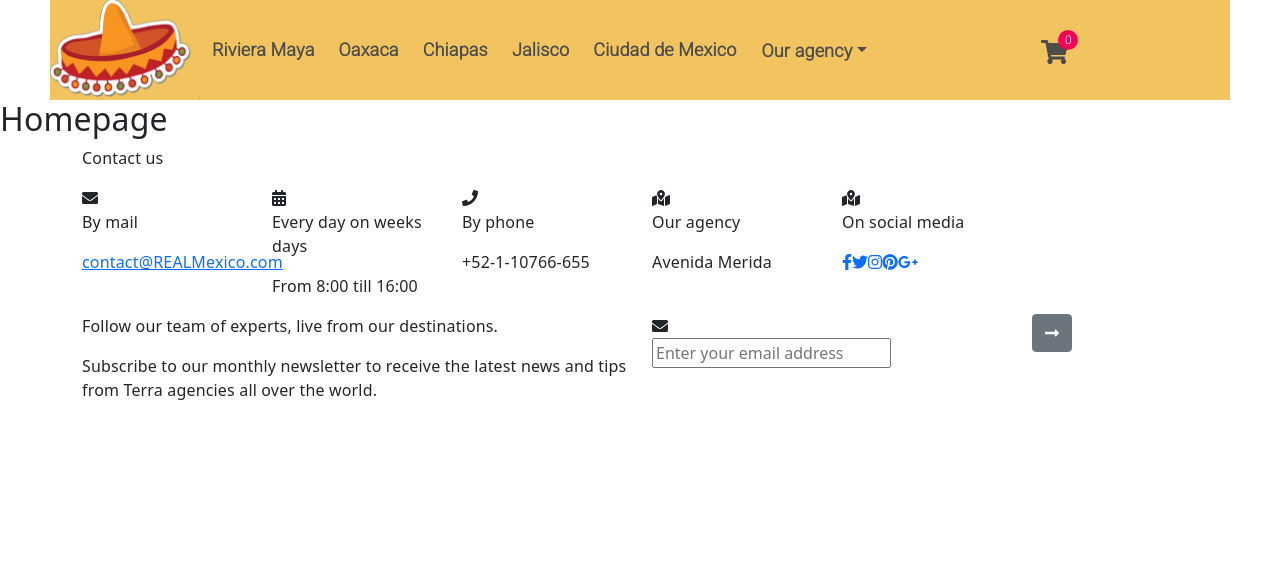
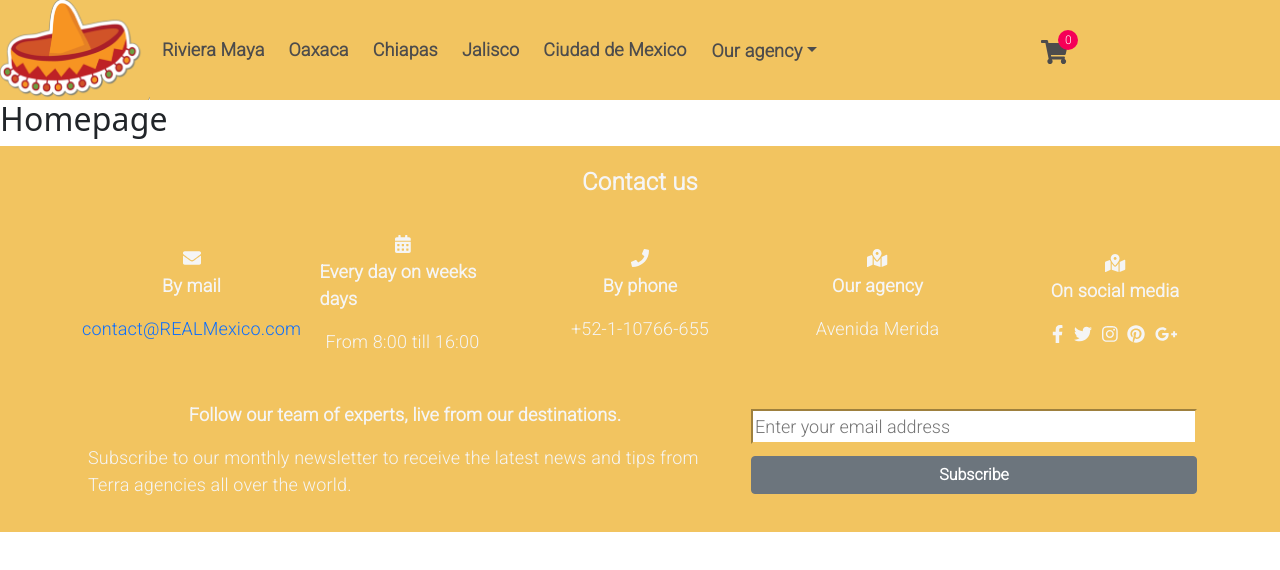
Before and after one commit to mwladyka126/REALMexico, a React (Create React App) app: page / in a window 1280 px wide. Shown: the top 570 px of the page. Built offline with nearby package versions, Linux system fonts and the light colour scheme.

Commit message:
add style to footer

```diff
--- a/src/components/layout/Footer/Footer.js
+++ b/src/components/layout/Footer/Footer.js
@@ -33,8 +33,8 @@ const Component = ({ className, children }) => (
         <div className={styles.footer__top__title}>
           <p> Contact us </p>
         </div>
-        <Row container spacing={3} className={styles.footer__top__inner}>
-          <Col xs="12" sm="6" md="2" className={styles.footer__top__col}>
+        <Row className={styles.footer__top__inner}>
+          <Col xs="12" sm="6" md="2" className={styles.footer__top__inner__col}>
             <FontAwesomeIcon
               icon={faEnvelope}
               href="contact@REALMexico.com"
@@ -42,27 +42,30 @@ const Component = ({ className, children }) => (
             />
             <p>By mail</p>
             <p className={styles.link}>
-              <Link to={`#`}>contact@REALMexico.com</Link>
+              <Link to={`#`} className={styles.link}>
+                contact@REALMexico.com
+              </Link>
             </p>
           </Col>
-          <Col xs="12" sm="6" md="2" className={styles.footer__top__col}>
+          <Col xs="12" sm="6" md="2" className={styles.footer__top__inner__col}>
             <FontAwesomeIcon icon={faCalendarAlt} className={styles.icon} />
             <p>Every day on weeks days</p>
             <p>From 8:00 till 16:00</p>
           </Col>
-          <Col xs="12" sm="6" md="2" className={styles.footer__top__col}>
+          <Col xs="12" sm="6" md="2" className={styles.footer__top__inner__col}>
             <FontAwesomeIcon icon={faPhone} className={styles.icon} />
             <p>By phone</p>
             <p>+52-1-10766-655</p>
           </Col>
-          <Col xs="12" sm="6" md="2" className={styles.footer__top__col}>
+          <Col xs="12" sm="6" md="2" className={styles.footer__top__inner__col}>
             <FontAwesomeIcon icon={faMapMarkedAlt} className={styles.icon} />
             <p>Our agency</p>
             <p>Avenida Merida</p>
           </Col>
-          <Col xs="12" sm="6" md="2" className={styles.footer__top__col}>
+          <Col xs="12" sm="6" md="2" className={styles.footer__top__inner__col}>
             <FontAwesomeIcon icon={faMapMarkedAlt} className={styles.icon} />
             <p>On social media</p>
+            <div>
               <Link href="#">
                 <FontAwesomeIcon
                   icon={faFacebookF}
@@ -82,36 +85,39 @@ const Component = ({ className, children }) => (
               <Link href="#">
                 <FontAwesomeIcon icon={faGooglePlusG} className={styles.icon} />
               </Link>
+            </div>
           </Col>
         </Row>
       </Container>
       <Container className={styles.footer__neewsletter}>
-        <Row>
-          <Col xs="12" sm="12" md="6">
+        <Row className={styles.footer__neewsletter__inner}>
+          <Col
+            xs="12"
+            sm="12"
+            md="7"
+            className={styles.footer__neewsletter__inner__col}
+          >
             <p>Follow our team of experts, live from our destinations.</p>
             <p>
               Subscribe to our monthly newsletter to receive the latest news and
               tips from Terra agencies all over the world.
             </p>
           </Col>
-          <Col xs="12" sm="12" md="4">
-            <div className={styles.iconBox}>
-              <FontAwesomeIcon className={styles.icon} icon={faEnvelope} />
-            </div>
+          <Col
+            xs="12"
+            sm="12"
+            md="5"
+            className={styles.footer__neewsletter__inner__col}
+          >
             <input
               icon={faLongArrowAltRight}
               type="text"
               placeholder="Enter your email address"
               required
+              className={styles.input}
             />
-          </Col>
-          <Col xs="12" sm="12" md="2">
-            <Button>
-              <FontAwesomeIcon
-                className={styles.icon}
-                icon={faLongArrowAltRight}
-              ></FontAwesomeIcon>
-            </Button>
+
+            <Button className={styles.button}>Subscribe</Button>
           </Col>
         </Row>
       </Container>
--- a/src/components/layout/Footer/Footer.module.scss
+++ b/src/components/layout/Footer/Footer.module.scss
@@ -1,4 +1,68 @@
-@import '../../../styles/settings.scss';
+@import "../../../styles/settings.scss";
+@import "../../../styles/mixins.scss";
 
-// .root {
-// }
+.root {
+  .footer {
+    @include container;
+    font-family: $font-text;
+    background-color: $color-background-color;
+    font-size: $base-size * 1.5;
+    color: $color-text-light;
+    &__top {
+      &__title {
+        @include wrapper;
+        font-weight: bold;
+        p {
+          margin: 0 auto;
+          font-size: $base-size * 2;
+          padding: $base-size * 1.5;
+        }
+      }
+      &__inner {
+        @include wrapper;
+        padding: $base-size 0;
+
+        &__col {
+          @include wrapper;
+          flex-direction: column;
+
+          > p:nth-child(2) {
+            font-weight: bold;
+          }
+          .link {
+            @include link;
+          }
+          .icon {
+            font-size: $base-size * 1.5;
+            color: $color-text-light;
+            margin: 5px;
+          }
+        }
+      }
+    }
+    &__neewsletter {
+      padding: $base-size * 1.5;
+      &__inner {
+        @include wrapper;
+        &__col {
+          @include wrapper;
+          flex-direction: column;
+          > p:first-child {
+            font-weight: bold;
+          }
+          .input {
+            height: 35px;
+            border-color: $color-background-color;
+            margin: 0 5px;
+            width: 100%;
+          }
+          .button {
+            width: 100%;
+            font-weight: bold;
+            margin: $base-size 0;
+          }
+        }
+      }
+    }
+  }
+}
--- a/src/styles/mixins.scss
+++ b/src/styles/mixins.scss
@@ -1,8 +1,8 @@
 @import "settings.scss";
 
 @mixin container {
-  margin: 0 auto;
-  max-width: 1180px;
+  //margin: 0 auto;
+  // max-width: 1180px;
 }
 
 @mixin wrapper {
```
Lines whose indentation alone changed are shown as unchanged.
